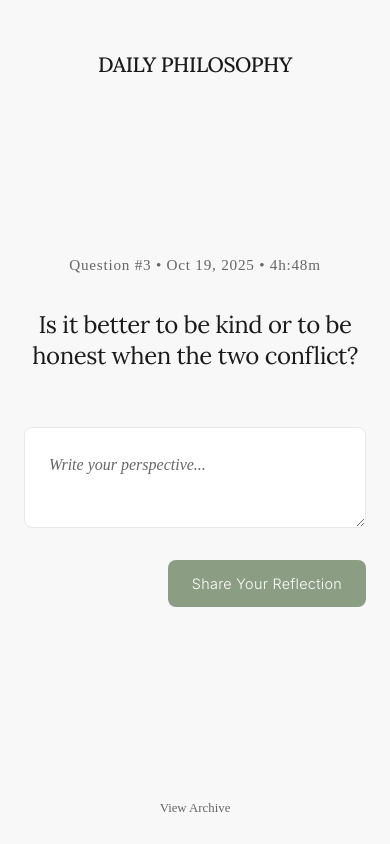
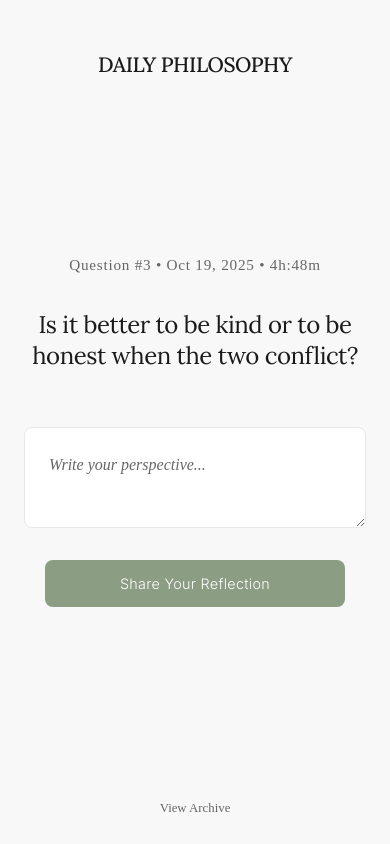
Before and after one commit to rknastenka/dailyphilosophy, a Next.js app: page / in a window 390 px wide. Built offline with nearby package versions, Linux system fonts and the light colour scheme.

Commit message:
center the button in mobile view

```diff
--- a/app/globals.css
+++ b/app/globals.css
@@ -619,6 +619,15 @@ body {
   .textarea {
     min-height: 100px;
   }
+
+  .answer-section form {
+    align-items: center;
+  }
+
+  .submit-btn {
+    width: 100%;
+    max-width: 300px;
+  }
 }
 
 @media (min-width: 768px) {
```
